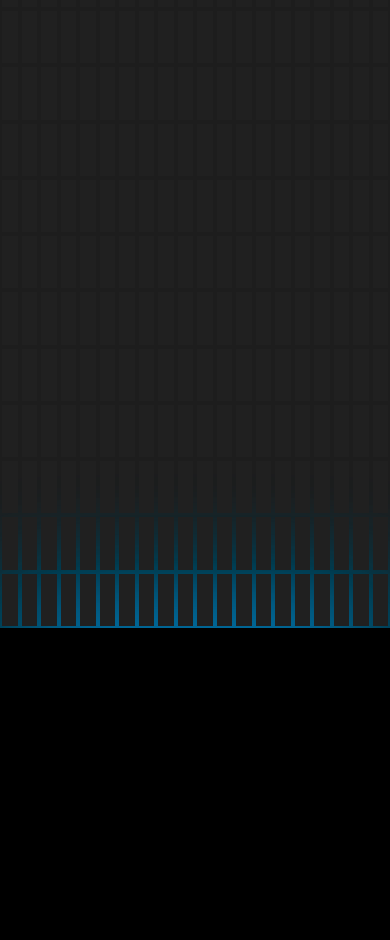
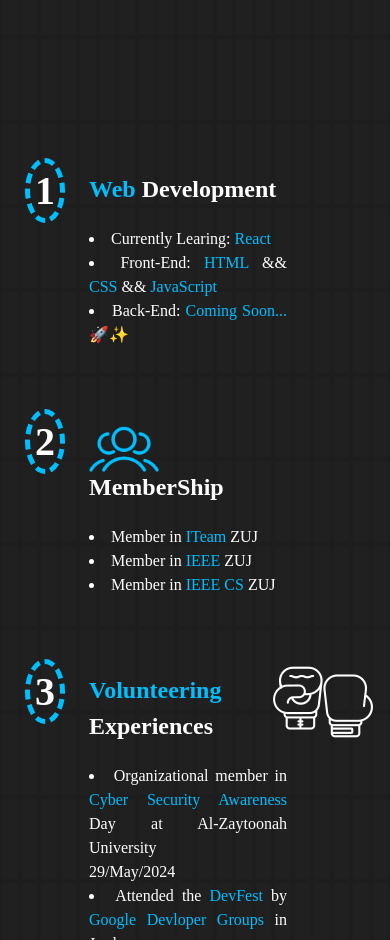
Before and after one commit to Ayham71/Portfolio, a plain HTML site: page index.html in a window 390 px wide. Shown: the part 1060-2000 px from the top of the page. Before the commit the page ends 1688 px from the top, so only its background shows below. Drawn offline with Linux system fonts and the light colour scheme.

Commit message:
finish about

```diff
--- a/index.html
+++ b/index.html
@@ -7,6 +7,7 @@
     <link rel="stylesheet" href="styles/style.css">
     <link rel="stylesheet" href="styles/header.css">
     <link rel="stylesheet" href="styles/About.css">
+    <link rel="stylesheet" href="styles/About2.css">
 
     <meta name="viewport" content="width=device-width, initial-scale=1.0" />
     <title>Portfolio</title>
@@ -35,7 +36,8 @@
 
         <div class="me">
           <img src="Public/myavatare.jpg" alt="myimg">
-          <h2>I design and develop visually striking, user-friendly websites <br><span>Full-Stack Devloper</span> <br><br>
+          <h2>I design and develop visually striking, user-friendly websites <br>( <span>Full-Stack Devloper</span> ) <br>
+              <span>IELTS Certificate</span> <br><br>
           <button>Hire Me</button></h2>
         </div>
 
@@ -66,9 +68,87 @@
       </section>
 
 
+      <section class="About2">
+        <div class="b"> <img src="Public/icons8-boxing-100.png" alt=""></div>
+        <div class="web">
+          <div class="num">
+            <strong>1</strong>
+          </div>
+          <div class="web_info">
+            <h1><span>Web</span> Development</h1>
+            <div>
+              <ul>
+                <li>Currently Learing: <span>React</span></li>
+                <li>Front-End: <span>HTML</span> && <span>CSS</span> && <span>JavaScript</span></li>
+                <li>Back-End: <span>Coming Soon...</span> 🚀✨</li>
+              </ul>
+            </div>
+          </div>
+        </div>
+
+
+        <div class="web">
+          <div class="num">
+            <strong>2</strong>
+          </div>
+          <div class="web_info">
+            <img src="Public/icons8-member-100.png" alt="">
+            <h1>MemberShip</h1>
+            <div>
+              <ul>
+                <li>Member in <span>ITeam</span> ZUJ</li>
+                <li>Member in <span>IEEE</span> ZUJ</li>
+                <li>Member in <span>IEEE CS</span> ZUJ</li>
+              </ul>
+            </div>
+          </div>
+        </div>
+
+
+        <div class="web">
+          <div class="num">
+            <strong>3</strong>
+          </div>
+          <div class="web_info">
+            <h1><span>Volunteering</span> Experiences</h1>
+            <div>
+              <ul>
+                <li>Organizational member in <span>Cyber Security Awareness</span> Day at Al-Zaytoonah University
+                    <br> 29/May/2024</li>
+                <li>Attended the <span>DevFest</span> by <span>Google Devloper Groups</span> in Jordan
+                   <br> 13/December/2024</li>
+              </ul>
+            </div>
+          </div>
+        </div>
+
+
+        <div class="web">
+          <div class="num">
+            <strong>4</strong>
+          </div>
+          <div class="web_info">
+            <img src="Public/certificate-svgrepo-com.svg" alt="">
+            <h1>Certificates</h1>
+            <div>
+              <ul>
+                <li><span>IELTS</span> Certificate in Jordan <br> 19/Apirl/2023</li>
+              </ul>
+            </div>
+          </div>
+        </div>
+      </section>
+
 
     </div>
 
     <script type="module" src="main.js"></script>
   </body>
 </html>
+
+
+<!--
+I specialize in web development. If you have a website idea or need help building one, let me know
+
+If you need a website for your business or an innovative web solution, I’d be happy to assist. Any specific ideas?
+-->
--- a/main.js
+++ b/main.js
@@ -1,7 +1,7 @@
 const bgAnimation = document.getElementById
 ('bgAnimation');
 
-const numberOfColorBoxes = 600;
+const numberOfColorBoxes = 1000;
 
 for(let i=0; i<numberOfColorBoxes; i++){
     const colorBox = document.createElement
--- a/styles/About.css
+++ b/styles/About.css
@@ -123,6 +123,7 @@
     flex-direction: column;
     margin-top: 70px;
     margin-left: 25px;
+    margin-bottom: 130px;
 }
 .about_h{
     font-size: 2rem;
@@ -134,7 +135,7 @@
 .about_img img{
     width: 100px;
     position: absolute;
-    top: 80%;
+    top: 55rem;
     left: 80%;
 }
 @media(max-width: 934px){
@@ -142,14 +143,15 @@
         width: 70%;
         margin-left: 15px;
     }
+}
+@media(max-width: 800px){
     .about_img img{
-        top: 75%;
+        top: 60rem;
     }
 }
 @media(max-width: 768px){
     .about_img img{
         width: 80px;
-        top: 79%;
     }
     .about_p{
         font-size: 1.1rem;
@@ -163,6 +165,7 @@
     .about_img img{
         width: 70px;
         left: 83%;
+        top: 55rem;
     }
     .about_p{
         font-size: 1rem;
@@ -176,7 +179,7 @@
         font-size: .85rem;
     }
     .about_img img{
-        top: 83%;
+        top: 61rem;
         width: 60px;
     }
 }
@@ -190,7 +193,7 @@
     }
     .about_img img{
         width: 50px;
-        top: 80%;
+        top: 53rem;
     }
 }
 @media(max-width: 350px){
@@ -199,7 +202,7 @@
     }
     .about_img img{
         width: 45px;
-        top: 83%;
+        top: 51rem;
     }
     .about_p{
         font-size: 0.7rem;
--- /dev/null
+++ b/styles/About2.css
@@ -0,0 +1,109 @@
+.web{
+    display: flex;
+    padding: 30px;
+    gap: 2rem;
+    line-height: 1.5;
+    margin-left: 20px;
+    width: 50%;
+    margin-bottom: 15px;
+}
+.num{
+    font-size: 2.5rem;
+}
+.num strong{
+    padding: 5px;
+    border: dashed #00bfff 5px;
+    border-radius: 50%;
+}
+.web_info img{
+    width: 100px;
+    margin-bottom: -30px;
+}
+.web_info ul{
+    list-style: inside;
+}
+.web_info h1{
+    font-size: 2rem;
+    margin-bottom: 20px;
+    margin-top: 10px;
+}
+.web_info li{
+    font-size: 1.3rem;
+    text-align: justify;
+}
+.b{
+    position: absolute;
+    left: 80%;
+    top: 100rem;
+}
+@media(max-width: 1024px){
+    .web{
+        width: 65%;
+    }
+}
+@media(max-width: 800px){
+    .web{
+        width: 75%;
+    }
+}
+@media(max-width: 700px){
+    .web_info h1{
+        font-size: 1.8rem;
+    }
+    .web_info li{
+        font-size: 1.1rem;
+    }
+    .b{
+        top: 110rem;
+    }
+}
+@media(max-width: 600px){
+    .web{
+        margin-left: 0;
+        padding: 25px;
+        width: 80%;
+        gap: 1.5rem;
+    }
+    .web_info h1{
+        font-size: 1.7rem;
+    }
+    .web_info li{
+        font-size: 1rem;
+    }
+}
+@media(max-width: 525px){
+    .web_info h1{
+        font-size: 1.5rem;
+    }
+    .web_info img{
+        width: 70px;
+    }
+    .b{
+        left: 70%;
+        top: 107rem;
+    }
+}
+@media(max-width: 375px){
+    .web{
+        gap: .7rem;
+    }
+    .b{
+        top: 105rem;
+    }
+    .b img{
+        width: 60px;
+    }
+}
+@media(max-width: 340px){
+    .web_info li{
+        font-size: 0.7rem;
+    }
+    .b{
+        top: 100rem;
+    }
+}
+@media(max-width: 320px){
+    .b{
+        top: 100rem;
+    }
+}
--- a/styles/header.css
+++ b/styles/header.css
@@ -228,8 +228,7 @@
     background-color: #00bfff;
     color: black;
     border: solid 5px;
-    width: 110px;
-    height: 55px;
+    transform: translateY(10px);
 }
 
 
--- a/styles/style.css
+++ b/styles/style.css
@@ -16,10 +16,10 @@
     top: 0;
     left: 0;
     width: 100%;
-    height: 200vh;
+    height: 500vh;
     display: grid;
     grid-template-columns: repeat(20, 1fr);
-    grid-template-rows: repeat(30, 1fr);
+    grid-template-rows: repeat(50, 1fr);
     background: #1d1d1d;
     filter: saturate(2);
     overflow: hidden;
```
Also changed, not shown: Public/certificate-svgrepo-com.svg (added), Public/icons8-boxing-100.png (added), Public/icons8-member-100.png (added).
